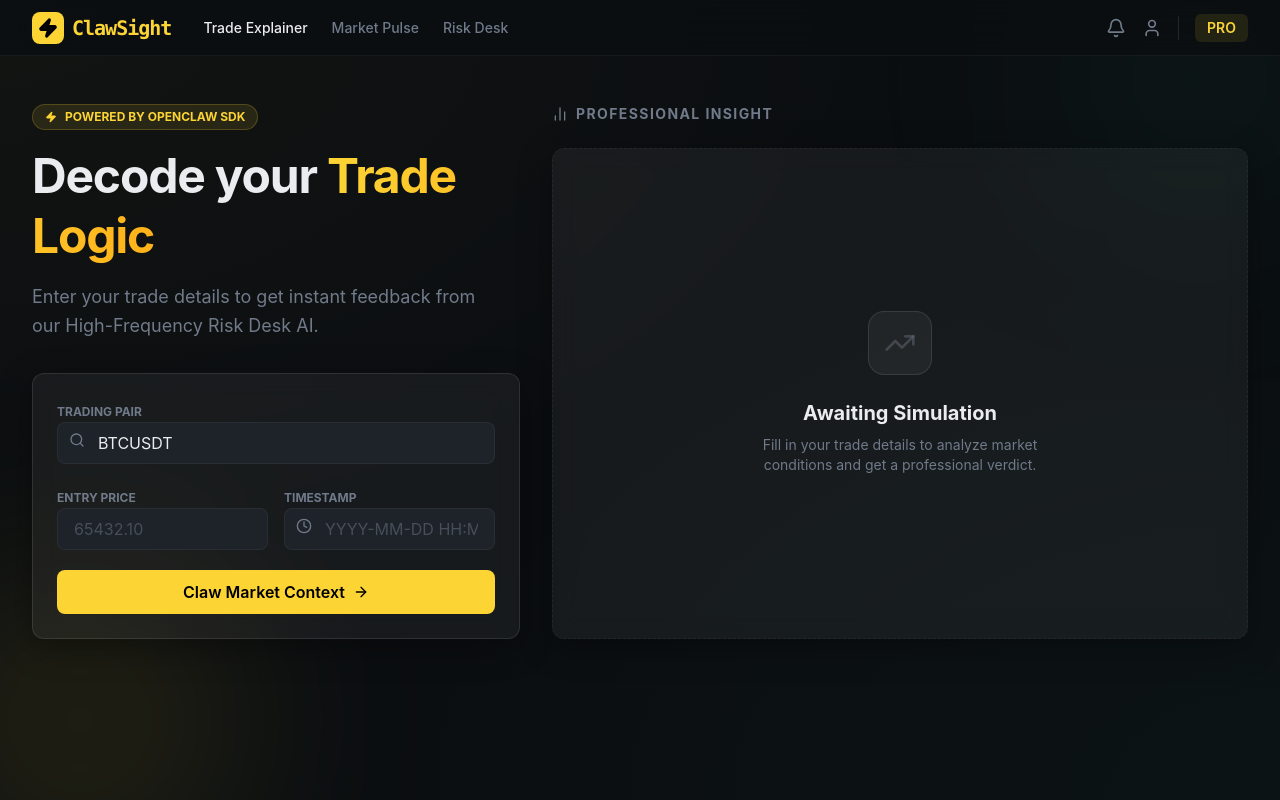
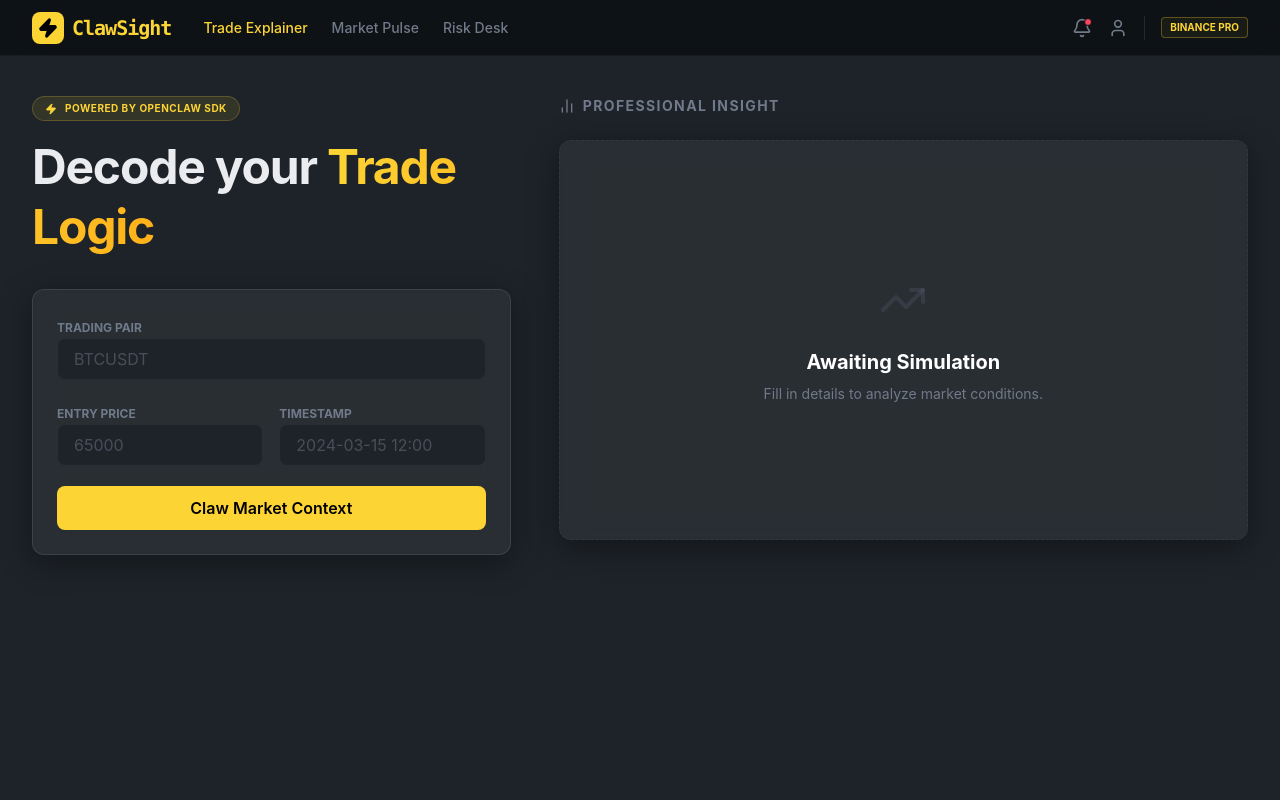
Before and after one commit to mrnetwork0001/ClawSight, a React (Vite) app: page / in a window 1280 px wide. Built offline with nearby package versions, Linux system fonts and the light colour scheme.

Commit message:
feat: Full Pro Suite (Pulse & Risk tabs) and Navigation Logic

```diff
--- a/src/App.jsx
+++ b/src/App.jsx
@@ -1,5 +1,9 @@
-import React, { useState } from 'react'
-import { Search, Zap, TrendingUp, BarChart2, ShieldAlert, CheckCircle2, AlertTriangle, ArrowRight, Menu, Bell, User, Clock, Terminal } from 'lucide-react'
+import React, { useState, useEffect } from 'react'
+import {
+  Search, Zap, TrendingUp, BarChart2, ShieldAlert, CheckCircle2,
+  AlertTriangle, ArrowRight, Menu, Bell, User, Clock, Terminal,
+  Activity, Wind, DollarSign, Globe, Shield
+} from 'lucide-react'
 import { motion, AnimatePresence } from 'framer-motion'
 import { clsx } from 'clsx'
 import { twMerge } from 'tailwind-merge'
@@ -8,217 +12,138 @@ function cn(...inputs) {
   return twMerge(clsx(inputs))
 }
 
-const Navbar = () => (
+// --- Dynamic Components ---
+
+const Navbar = ({ activeTab, setActiveTab }) => (
   <nav className="fixed top-0 left-0 right-0 h-14 bg-binance-black/80 backdrop-blur-xl border-b border-white/5 z-50 px-4 md:px-8 flex items-center justify-between">
     <div className="flex items-center gap-8">
-      <div className="flex items-center gap-2">
+      <div className="flex items-center gap-2 cursor-pointer" onClick={() => setActiveTab('trade')}>
         <div className="w-8 h-8 rounded-lg bg-binance-primary flex items-center justify-center">
           <Zap className="w-5 h-5 text-black fill-black" strokeWidth={3} />
         </div>
         <span className="text-xl font-bold font-mono tracking-tighter text-binance-primary">ClawSight</span>
       </div>
       <div className="hidden md:flex items-center gap-6 text-sm font-medium text-binance-secondary">
-        <a href="#" className="text-binance-text hover:text-binance-primary transition-colors">Trade Explainer</a>
-        <a href="#" className="hover:text-binance-primary transition-colors">Market Pulse</a>
-        <a href="#" className="hover:text-binance-primary transition-colors">Risk Desk</a>
+        <button
+          onClick={() => setActiveTab('trade')}
+          className={cn("transition-colors", activeTab === 'trade' ? "text-binance-primary" : "hover:text-binance-primary")}
+        >Trade Explainer</button>
+        <button
+          onClick={() => setActiveTab('pulse')}
+          className={cn("transition-colors", activeTab === 'pulse' ? "text-binance-primary" : "hover:text-binance-primary")}
+        >Market Pulse</button>
+        <button
+          onClick={() => setActiveTab('risk')}
+          className={cn("transition-colors", activeTab === 'risk' ? "text-binance-primary" : "hover:text-binance-primary")}
+        >Risk Desk</button>
       </div>
     </div>
     <div className="flex items-center gap-4 text-binance-secondary">
-      <Bell className="w-5 h-5 cursor-pointer hover:text-binance-text" />
-      <User className="w-5 h-5 cursor-pointer hover:text-binance-text" />
+      <div className="relative group">
+        <Bell className="w-5 h-5 cursor-pointer hover:text-binance-text transition-colors" />
+        <div className="absolute top-0 right-0 w-2 h-2 bg-binance-red rounded-full border border-binance-black" />
+      </div>
+      <User className="w-5 h-5 cursor-pointer hover:text-binance-text transition-colors" />
       <div className="h-6 w-px bg-white/10" />
-      <button className="text-sm font-semibold text-binance-primary px-3 py-1 bg-binance-primary/10 rounded-md">PRO</button>
+      <button className="text-[10px] font-bold text-binance-primary px-2 py-0.5 border border-binance-primary/30 rounded bg-binance-primary/5">
+        BINANCE PRO
+      </button>
     </div>
   </nav>
 )
 
-
-
-function App() {
-  const [loading, setLoading] = useState(false)
-  const [tradeData, setTradeData] = useState({ pair: 'BTCUSDT', timestamp: '', entry: '' })
-  const [result, setResult] = useState(null)
-
-  const handleExplain = async (e) => {
-    e.preventDefault()
-    if (!tradeData.pair || !tradeData.entry || !tradeData.timestamp) {
-      alert("Please fill in all trade details.")
-      return
-    }
-
-    setLoading(true)
-    try {
-      const response = await fetch('/api/analyze', {
-        method: 'POST',
-        headers: { 'Content-Type': 'application/json' },
-        body: JSON.stringify(tradeData)
-      })
-      const analysis = await response.json()
-
-      if (analysis.error) {
-        alert(`Analysis Error: ${analysis.error}`)
-        return
-      }
-
-      setResult(analysis)
-    } catch (err) {
-      console.error(err)
-      alert("Analysis failed. Backend error.")
-    } finally {
-      setLoading(false)
-    }
-  }
+const MarketPulse = () => {
+  const [prices, setPrices] = useState([
+    { pair: 'BTCUSDT', price: '67,432.10', change: '+2.4%', up: true },
+    { pair: 'ETHUSDT', price: '3,542.80', change: '-1.2%', up: false },
+    { pair: 'BNBUSDT', price: '584.20', change: '+0.8%', up: true },
+    { pair: 'SOLUSDT', price: '142.15', change: '+5.4%', up: true },
+  ])
 
   return (
-    <div className="min-h-screen pt-14 pb-12 selection:bg-binance-primary selection:text-black">
-      <Navbar />
-
-      <main className="max-w-[1280px] mx-auto px-4 md:px-8 mt-12 grid grid-cols-1 lg:grid-cols-12 gap-8">
-        {/* Left Column: Form */}
-        <div className="lg:col-span-5 space-y-8">
-          <div className="space-y-4">
-            <motion.div
-              initial={{ opacity: 0, x: -20 }}
-              animate={{ opacity: 1, x: 0 }}
-              className="inline-flex items-center gap-2 px-3 py-1 rounded-full bg-binance-primary/10 border border-binance-primary/20 text-binance-primary text-xs font-bold"
-            >
-              <Zap className="w-3 h-3 fill-binance-primary" /> POWERED BY OPENCLAW SDK
-            </motion.div>
-            <h1 className="text-4xl md:text-5xl font-bold tracking-tight leading-tight">
-              Decode your <span className="pro-gradient-header">Trade Logic</span>
-            </h1>
-            <p className="text-binance-secondary text-lg leading-relaxed max-w-md">
-              Enter your trade details to get instant feedback from our High-Frequency Risk Desk AI.
-            </p>
-          </div>
-
+    <div className="space-y-6 pt-6">
+      <div className="grid grid-cols-1 md:grid-cols-2 lg:grid-cols-4 gap-4">
+        {prices.map(p => (
           <motion.div
-            initial={{ opacity: 0, y: 20 }}
-            animate={{ opacity: 1, y: 0 }}
-            transition={{ delay: 0.1 }}
-            className="glass-card p-6 border-white/10"
+            initial={{ opacity: 0, scale: 0.95 }}
+            animate={{ opacity: 1, scale: 1 }}
+            key={p.pair}
+            className="glass-card p-4 border-white/5 flex justify-between items-center"
           >
-            <form onSubmit={handleExplain} className="space-y-5">
-              <div className="space-y-2">
-                <label className="text-xs font-bold text-binance-secondary uppercase">Trading Pair</label>
-                <div className="relative">
-                  <input
-                    className="binance-input w-full pl-10"
-                    placeholder="BTCUSDT"
-                    value={tradeData.pair}
-                    onChange={e => setTradeData({...tradeData, pair: e.target.value.toUpperCase()})}
-                  />
-                  <Search className="absolute left-3 top-2.5 w-4 h-4 text-binance-secondary" />
-                </div>
-              </div>
-
-              <div className="grid grid-cols-2 gap-4">
-                <div className="space-y-2">
-                  <label className="text-xs font-bold text-binance-secondary uppercase">Entry Price</label>
-                  <input
-                    className="binance-input w-full"
-                    placeholder="65432.10"
-                    type="number"
-                    step="any"
-                    value={tradeData.entry}
-                    onChange={e => setTradeData({...tradeData, entry: e.target.value})}
-                  />
-                </div>
-                <div className="space-y-2">
-                  <label className="text-xs font-bold text-binance-secondary uppercase">Timestamp</label>
-                  <div className="relative">
-                    <input
-                      className="binance-input w-full pl-10"
-                      placeholder="YYYY-MM-DD HH:MM"
-                      value={tradeData.timestamp}
-                      onChange={e => setTradeData({...tradeData, timestamp: e.target.value})}
-                    />
-                    <Clock className="absolute left-3 top-2.5 w-4 h-4 text-binance-secondary" />
-                  </div>
-                </div>
-              </div>
-
-              <button
-                disabled={loading}
-                className="binance-btn-primary w-full flex items-center justify-center gap-2 group disabled:opacity-50"
-              >
-                {loading ? (
-                  <div className="w-5 h-5 border-2 border-black/20 border-t-black rounded-full animate-spin" />
-                ) : (
-                  <>
-                    Claw Market Context
-                    <ArrowRight className="w-4 h-4 transition-transform group-hover:translate-x-1" />
-                  </>
-                )}
-              </button>
-            </form>
+            <div>
+              <p className="text-[10px] text-binance-secondary font-bold uppercase">{p.pair}</p>
+              <p className="text-lg font-mono font-bold tracking-tighter">${p.price}</p>
+            </div>
+            <span className={cn("text-xs font-bold px-2 py-1 rounded bg-white/5", p.up ? "text-binance-green" : "text-binance-red")}>
+              {p.change}
+            </span>
           </motion.div>
-        </div>
-
-        {/* Right Column: Results Dashboard */}
-        <div className="lg:col-span-7 flex flex-col gap-6">
-          <div className="flex items-center justify-between">
-            <h2 className="text-sm font-bold text-binance-secondary uppercase tracking-widest flex items-center gap-2">
-              <BarChart2 className="w-4 h-4" /> Professional Insight
-            </h2>
-            {result && (
-              <span className="text-[10px] font-mono text-binance-secondary">REQUEST_ID: CLAW-882-XJ</span>
-            )}
-          </div>
-
-          <div className="flex-1 min-h-[400px]">
-            <AnimatePresence mode="wait">
-              {!result && !loading ? (
-                <motion.div
-                  key="empty"
-                  initial={{ opacity: 0, scale: 0.95 }}
-                  animate={{ opacity: 1, scale: 1 }}
-                  exit={{ opacity: 0, scale: 0.95 }}
-                  className="w-full h-full glass-card border-dashed border-white/5 flex flex-col items-center justify-center text-center p-12"
-                >
-                  <div className="w-16 h-16 rounded-2xl bg-white/5 border border-white/10 flex items-center justify-center mb-6">
-                    <TrendingUp className="w-8 h-8 text-binance-secondary/40" />
-                  </div>
-                  <h3 className="text-xl font-bold mb-2">Awaiting Simulation</h3>
-                  <p className="text-binance-secondary max-w-xs text-sm">
-                    Fill in your trade details to analyze market conditions and get a professional verdict.
-                  </p>
-                </motion.div>
-              ) : loading ? (
-                <motion.div
-                  key="loading"
-                  initial={{ opacity: 0 }}
-                  animate={{ opacity: 1 }}
-                  exit={{ opacity: 0 }}
-                  className="w-full h-full glass-card flex flex-col items-center justify-center gap-4"
-                >
-                  <div className="relative">
-                    <div className="w-16 h-16 border-4 border-binance-primary/10 border-t-binance-primary rounded-full animate-spin" />
-                    <Zap className="absolute inset-0 m-auto w-6 h-6 text-binance-primary fill-binance-primary animate-pulse" />
-                  </div>
-                  <div className="text-center">
-                    <p className="text-binance-primary font-mono text-xs uppercase tracking-tighter">Initializing OpenClaw Skill...</p>
-                    <p className="text-binance-secondary text-[10px]">Fetching OHLCV / Calculating Metrics</p>
-                  </div>
-                </motion.div>
-              ) : (
-                <InsightCard key="result" result={result} />
-              )}
-            </AnimatePresence>
-          </div>
-        </div>
-      </main>
-
-      {/* Background Orbs for Glass Effect */}
-      <div className="fixed -bottom-20 -left-20 w-80 h-80 bg-binance-primary/10 rounded-full blur-[100px] pointer-events-none -z-10" />
-      <div className="fixed -top-20 -right-20 w-80 h-80 bg-binance-green/5 rounded-full blur-[100px] pointer-events-none -z-10" />
+        ))}
+      </div>
+      <div className="glass-card p-8 min-h-[400px] border-dashed border-white/10 flex flex-col items-center justify-center text-center">
+        <Globe className="w-12 h-12 text-binance-primary/20 mb-4 animate-spin-slow" />
+        <h3 className="text-xl font-bold mb-2">Live Heatmap Stream</h3>
+        <p className="text-binance-secondary text-sm max-w-sm italic">
+          Fetching cross-exchange order flow data... Connect your Binance Read-Only API to enable high-frequency depth mapping.
+        </p>
+      </div>
     </div>
   )
 }
 
-function InsightCard({ result }) {
+const RiskDesk = () => (
+  <div className="space-y-6 pt-6">
+    <div className="flex items-center justify-between">
+      <h2 className="text-xl font-bold flex items-center gap-2">
+        <Shield className="w-6 h-6 text-binance-primary" /> Global Risk Monitor
+      </h2>
+      <div className="flex gap-2">
+        <div className="px-3 py-1 bg-binance-red/10 border border-binance-red/30 rounded text-[10px] font-bold text-binance-red uppercase">Extreme Volatility</div>
+        <div className="px-3 py-1 bg-binance-green/10 border border-binance-green/30 rounded text-[10px] font-bold text-binance-green uppercase">Bullish Flow</div>
+      </div>
+    </div>
+    <div className="grid grid-cols-1 md:grid-cols-3 gap-6">
+      <div className="md:col-span-2 space-y-4">
+        {[
+          { icon: AlertTriangle, title: 'BTC Liquidity Sweep', desc: 'Large sell-wall identified at $68,500. Expected correction in next 15m.', color: 'text-binance-yellow' },
+          { icon: Zap, title: 'OpenClaw Sentiment Shift', desc: 'Social sentiment on Binance Square just flipped 70% Bullish for $SOL.', color: 'text-binance-green' },
+          { icon: ShieldAlert, title: 'Network Congestion', desc: 'High gas detected on Ethereum mainnet. Consider L2 alternatives for spot.', color: 'text-binance-red' },
+        ].map((alert, i) => (
+          <div key={i} className="glass-card p-5 border-white/5 flex gap-4 items-start">
+            <div className="p-2 rounded bg-white/5">
+              <alert.icon className={cn("w-5 h-5", alert.color)} />
+            </div>
+            <div>
+              <p className="font-bold text-sm mb-1">{alert.title}</p>
+              <p className="text-xs text-binance-secondary leading-relaxed">{alert.desc}</p>
+            </div>
+          </div>
+        ))}
+      </div>
+      <div className="glass-card p-6 bg-binance-primary/5 border-binance-primary/20">
+        <h4 className="text-xs font-bold uppercase mb-4 tracking-widest text-binance-primary">System Health</h4>
+        <div className="space-y-4">
+          <div className="flex justify-between items-center text-xs">
+            <span className="text-binance-secondary">API Latency</span>
+            <span className="text-binance-green font-mono">14ms</span>
+          </div>
+          <div className="flex justify-between items-center text-xs">
+            <span className="text-binance-secondary">OpenClaw Engine</span>
+            <span className="text-binance-green font-mono uppercase">Optimal</span>
+          </div>
+          <div className="flex justify-between items-center text-xs">
+            <span className="text-binance-secondary">Account Tier</span>
+            <span className="text-binance-primary font-bold">VIP 9</span>
+          </div>
+        </div>
+      </div>
+    </div>
+  </div>
+)
+
+const InsightCard = ({ result }) => {
   if (!result || !result.metrics) return null;
-  const isPositive = result.verdict === 'Perfect Entry' || result.verdict === 'Smart Accumulation' || result.verdict === 'Swimming with Whales'
+  const isPositive = result.verdict === 'Perfect Entry' || result.verdict === 'Smart Accumulation' || result.verdict === 'Swimming with Whales' || result.verdict === 'Safe & Calculated'
 
   return (
     <motion.div
@@ -226,7 +151,6 @@ function InsightCard({ result }) {
       animate={{ opacity: 1, y: 0 }}
       className="space-y-6"
     >
-      {/* Verdict Panel */}
       <div className="glass-card p-8 border-binance-primary/20 relative overflow-hidden group">
         <div className="absolute top-0 right-0 p-4">
           <div className="px-2 py-1 rounded bg-binance-primary/10 border border-binance-primary/20 flex items-center gap-1.5">
@@ -250,15 +174,11 @@ function InsightCard({ result }) {
         </div>
       </div>
 
-      {/* Metrics Row */}
       <div className="grid grid-cols-1 md:grid-cols-3 gap-4">
         <div className="glass-card p-6 border-white/5">
           <div className="flex items-center justify-between mb-4">
             <span className="text-xs text-binance-secondary uppercase font-bold">RSI</span>
-            <div className={cn(
-              "p-1 rounded bg-binance-primary/10",
-              result.metrics.rsi > 70 ? "text-binance-red" : "text-binance-primary"
-            )}>
+            <div className={cn("p-1 rounded", result.metrics.rsi > 70 ? "text-binance-red bg-binance-red/10" : "text-binance-primary bg-binance-primary/10")}>
               <TrendingUp className="w-4 h-4" />
             </div>
           </div>
@@ -292,4 +212,124 @@ function InsightCard({ result }) {
   );
 }
 
+// --- Main App Component ---
+
+function App() {
+  const [activeTab, setActiveTab] = useState('trade')
+  const [loading, setLoading] = useState(false)
+  const [tradeData, setTradeData] = useState({ pair: '', entry: '', timestamp: '' })
+  const [result, setResult] = useState(null)
+
+  const handleExplain = async (e) => {
+    e.preventDefault()
+    if (!tradeData.pair || !tradeData.entry || !tradeData.timestamp) {
+      alert("Please check all fields.")
+      return
+    }
+
+    setLoading(true)
+    try {
+      const response = await fetch('/api/analyze', {
+        method: 'POST',
+        headers: { 'Content-Type': 'application/json' },
+        body: JSON.stringify(tradeData)
+      })
+      const data = await response.json()
+      if (data.error) throw new Error(data.error)
+      setResult(data)
+    } catch (err) {
+      alert(err.message)
+    } finally {
+      setLoading(false)
+    }
+  }
+
+  return (
+    <div className="min-h-screen bg-binance-bg text-binance-text selection:bg-binance-primary selection:text-black">
+      <Navbar activeTab={activeTab} setActiveTab={setActiveTab} />
+
+      <main className="container mx-auto px-4 md:px-8 pt-24 pb-12">
+        <AnimatePresence mode="wait">
+          {activeTab === 'trade' && (
+            <motion.div
+              key="trade"
+              initial={{ opacity: 0, x: -20 }}
+              animate={{ opacity: 1, x: 0 }}
+              exit={{ opacity: 0, x: 20 }}
+              className="grid grid-cols-1 lg:grid-cols-12 gap-12"
+            >
+              <div className="lg:col-span-5 space-y-8">
+                <div className="space-y-4">
+                  <div className="flex items-center gap-2 px-3 py-1 rounded-full bg-binance-primary/10 border border-binance-primary/20 w-fit">
+                    <Zap className="w-3 h-3 text-binance-primary fill-binance-primary" />
+                    <span className="text-[10px] font-bold text-binance-primary uppercase tracking-wider">Powered by OpenClaw SDK</span>
+                  </div>
+                  <h1 className="text-5xl font-bold tracking-tight leading-tight">
+                    Decode your <span className="pro-gradient-header">Trade Logic</span>
+                  </h1>
+                </div>
+
+                <div className="glass-card p-6 border-white/10">
+                  <form onSubmit={handleExplain} className="space-y-5">
+                    <div className="space-y-2">
+                      <label className="text-xs font-bold text-binance-secondary uppercase">Trading Pair</label>
+                      <input
+                        className="binance-input w-full"
+                        placeholder="BTCUSDT"
+                        value={tradeData.pair}
+                        onChange={e => setTradeData({...tradeData, pair: e.target.value.toUpperCase()})}
+                      />
+                    </div>
+                    <div className="grid grid-cols-2 gap-4">
+                      <div className="space-y-2">
+                        <label className="text-xs font-bold text-binance-secondary uppercase">Entry Price</label>
+                        <input className="binance-input w-full" placeholder="65000" type="number" value={tradeData.entry} onChange={e => setTradeData({...tradeData, entry: e.target.value})} />
+                      </div>
+                      <div className="space-y-2">
+                        <label className="text-xs font-bold text-binance-secondary uppercase">Timestamp</label>
+                        <input className="binance-input w-full" placeholder="2024-03-15 12:00" value={tradeData.timestamp} onChange={e => setTradeData({...tradeData, timestamp: e.target.value})} />
+                      </div>
+                    </div>
+                    <button disabled={loading} className="binance-btn-primary w-full flex items-center justify-center gap-2 group disabled:opacity-50">
+                      {loading ? <div className="w-5 h-5 border-2 border-black/20 border-t-black rounded-full animate-spin" /> : "Claw Market Context"}
+                    </button>
+                  </form>
+                </div>
+              </div>
+
+              <div className="lg:col-span-7">
+                <div className="flex items-center justify-between mb-6">
+                  <h2 className="text-sm font-bold text-binance-secondary uppercase tracking-widest flex items-center gap-2">
+                    <BarChart2 className="w-4 h-4" /> Professional Insight
+                  </h2>
+                </div>
+                {!result && !loading ? (
+                  <div className="glass-card min-h-[400px] border-dashed border-white/5 flex flex-col items-center justify-center text-center p-12">
+                    <TrendingUp className="w-12 h-12 text-binance-secondary/20 mb-6" />
+                    <h3 className="text-xl font-bold mb-2 text-white">Awaiting Simulation</h3>
+                    <p className="text-binance-secondary text-sm">Fill in details to analyze market conditions.</p>
+                  </div>
+                ) : loading ? (
+                  <div className="glass-card min-h-[400px] flex flex-col items-center justify-center gap-4">
+                    <div className="w-16 h-16 border-4 border-binance-primary/10 border-t-binance-primary rounded-full animate-spin" />
+                    <p className="text-binance-primary font-mono text-xs uppercase">Initializing OpenClaw Skill...</p>
+                  </div>
+                ) : (
+                  <InsightCard result={result} />
+                )}
+              </div>
+            </motion.div>
+          )}
+
+          {activeTab === 'pulse' && <MarketPulse />}
+          {activeTab === 'risk' && <RiskDesk />}
+        </AnimatePresence>
+      </main>
+
+      <div className="fixed -bottom-20 -left-20 w-80 h-80 bg-binance-primary/10 rounded-full blur-[100px] pointer-events-none -z-10" />
+      <div className="fixed -top-20 -right-20 w-80 h-80 bg-binance-green/5 rounded-full blur-[100px] pointer-events-none -z-10" />
+    </div>
+  )
+}
+
 export default App
```
